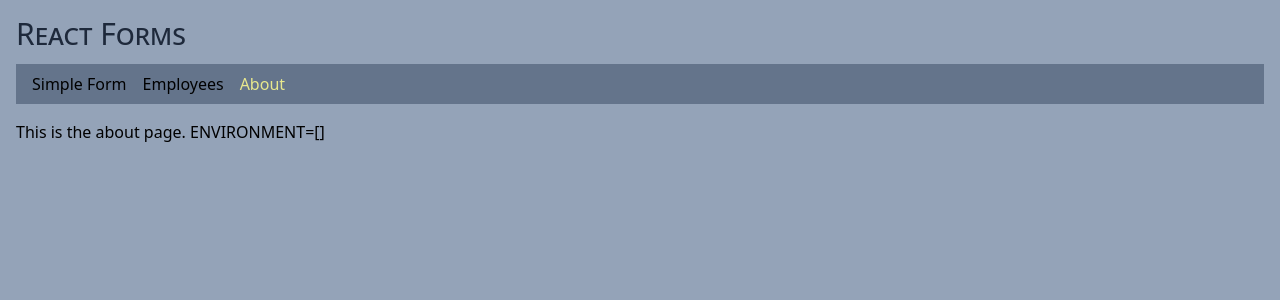
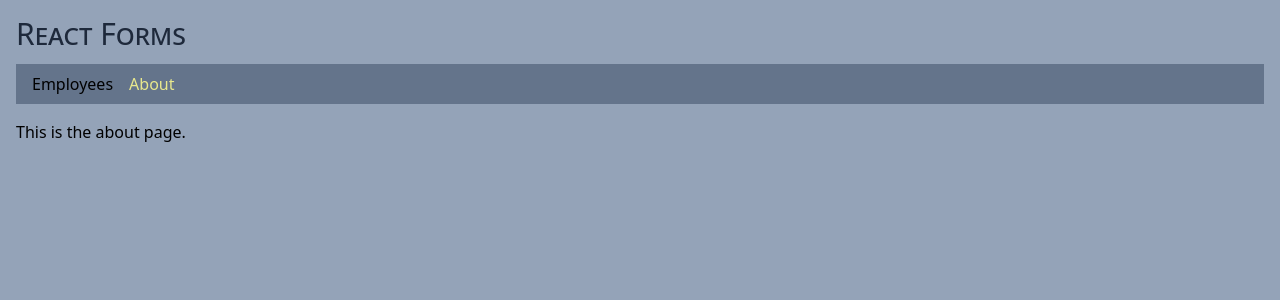
Before and after one commit to edwardtanguay/et714-react-forms-site, a React (Vite) app: page /about in a window 1280 px wide. Shown: the top 300 px of the page. Built offline with nearby package versions, Linux system fonts and the light colour scheme.

Commit message:
environment works

```diff
--- a/src/components/Nav.tsx
+++ b/src/components/Nav.tsx
@@ -1,11 +1,22 @@
 import { NavLink } from "react-router-dom";
+import * as config from "../config";
 
 export const Nav = () => {
-	return <nav>
-		<ul className="flex gap-4 bg-slate-500 px-4 py-2 content">
-			<li><NavLink to="/simple-form">Simple Form</NavLink></li>
-			<li><NavLink to="/employees">Employees</NavLink></li>
-			<li><NavLink to="/about">About</NavLink></li>
-		</ul>
-	</nav>;
+	return (
+		<nav>
+			<ul className="content flex gap-4 bg-slate-500 px-4 py-2">
+				{config.getEnvironment() === "development" && (
+					<li>
+						<NavLink to="/simple-form">Simple Form</NavLink>
+					</li>
+				)}
+				<li>
+					<NavLink to="/employees">Employees</NavLink>
+				</li>
+				<li>
+					<NavLink to="/about">About</NavLink>
+				</li>
+			</ul>
+		</nav>
+	);
 };
--- a/src/main.tsx
+++ b/src/main.tsx
@@ -1,11 +1,16 @@
 import ReactDOM from "react-dom/client";
 import App from "./App.tsx";
-import { createBrowserRouter, Navigate, RouterProvider } from "react-router-dom";
+import {
+	createBrowserRouter,
+	Navigate,
+	RouterProvider,
+} from "react-router-dom";
 import "./index.scss";
 import { PageEmployees } from "./pages/PageEmployees.tsx";
 import { PageAbout } from "./pages/PageAbout.tsx";
 import { Page404 } from "./pages/Page404.tsx";
 import { PageSimpleForm } from "./pages/PageSimpleForm.tsx";
+import * as config from "./config.ts";
 
 const router = createBrowserRouter([
 	{
@@ -15,7 +20,15 @@ const router = createBrowserRouter([
 		children: [
 			{
 				path: "/simple-form",
-				element: <PageSimpleForm />,
+				element: (
+					<>
+						{config.getEnvironment() === "development" ? (
+							<PageSimpleForm />
+						) : (
+							<p>no access</p>
+						)}
+					</>
+				),
 			},
 			{
 				path: "employees",
--- a/src/pages/PageAbout.tsx
+++ b/src/pages/PageAbout.tsx
@@ -1,8 +1,3 @@
-import * as config from '../config';
-
 export const PageAbout = () => {
-
-	return (
-		<p>This is the about page. ENVIRONMENT=[{config.getEnvironment()}]</p>
-	)
-}
+	return <p>This is the about page.</p>;
+};
```
